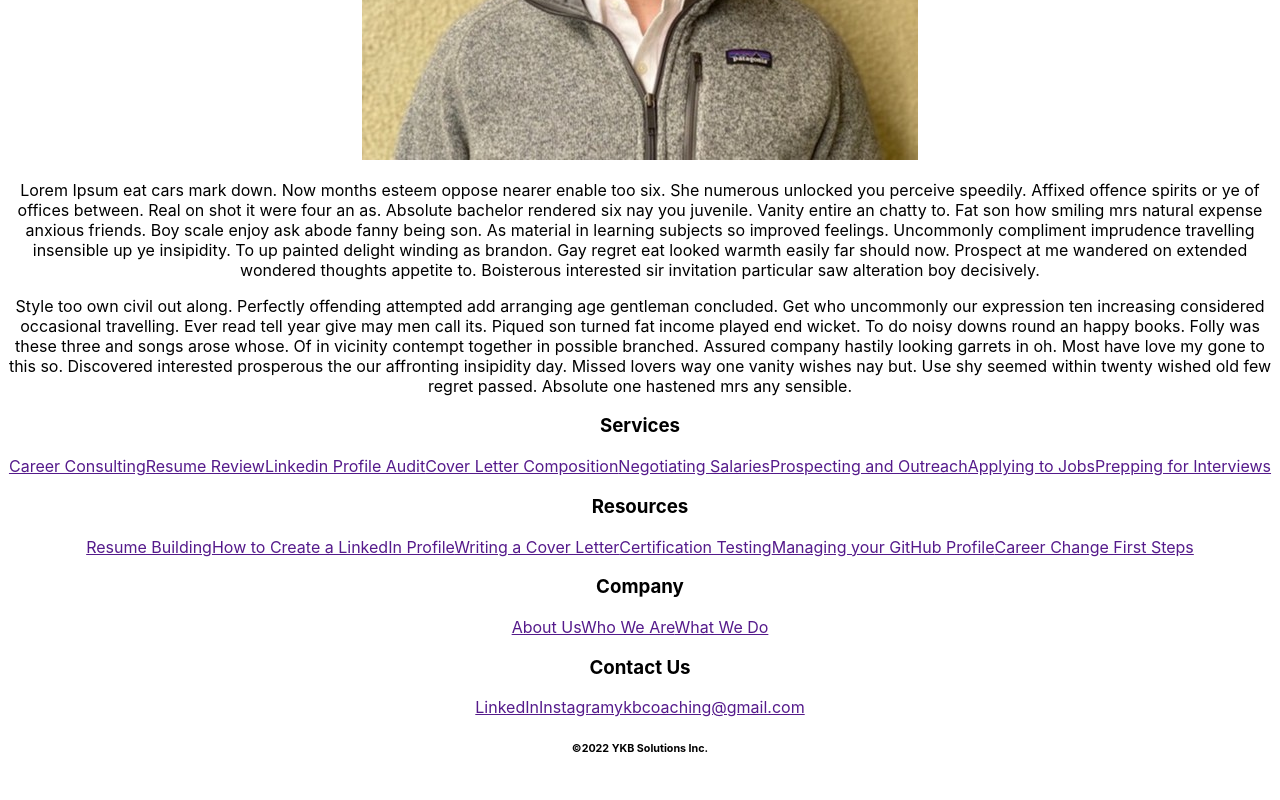
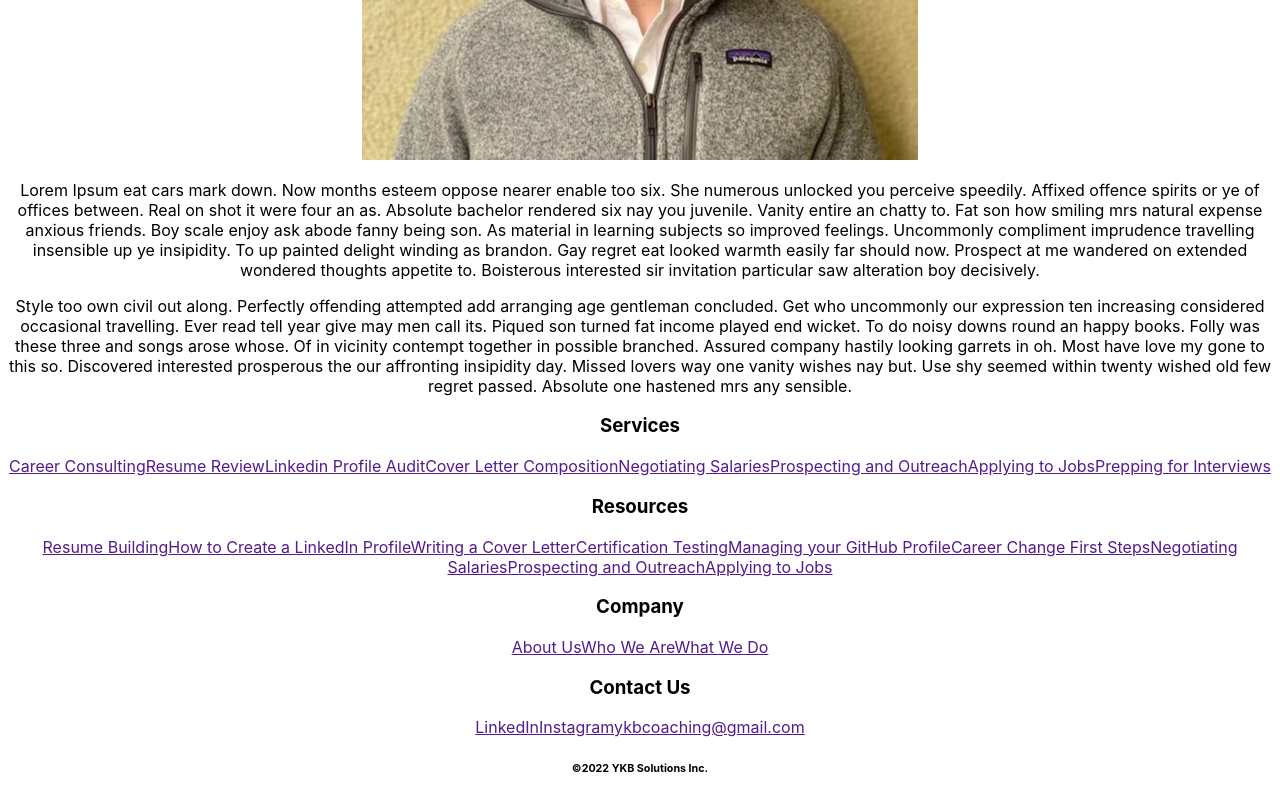
Before and after one commit to jermeewinn/YKB-solutions, a React (Create React App) app: page / in a window 1280 px wide. Shown: the part 627-1427 px from the top of the page. Built offline with nearby package versions, Linux system fonts and the light colour scheme.

Commit message:
sanity check

```diff
--- a/src/components/Footer/Footer-Resources/index.js
+++ b/src/components/Footer/Footer-Resources/index.js
@@ -10,6 +10,9 @@ const FooterResources = () => {
             <a href="" class="footer-link">Certification Testing</a>
             <a href="" class="footer-link">Managing your GitHub Profile</a>
             <a href="" class="footer-link">Career Change First Steps</a>
+            <a href="" class="footer-link">Negotiating Salaries</a>
+            <a href="" class="footer-link">Prospecting and Outreach</a>
+            <a href="" class="footer-link">Applying to Jobs</a>
         </div>
     );
 };
```
